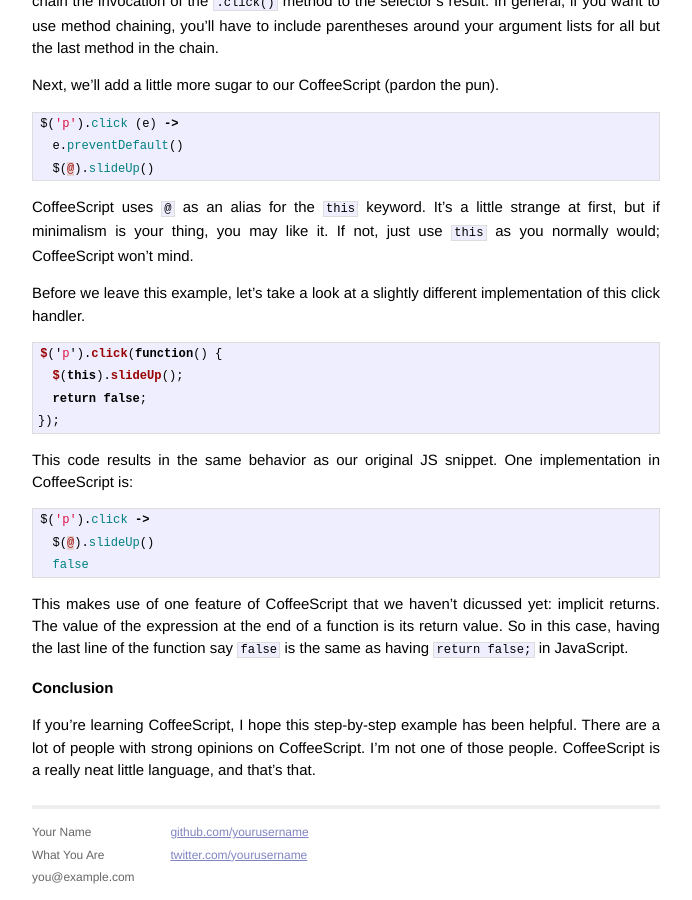
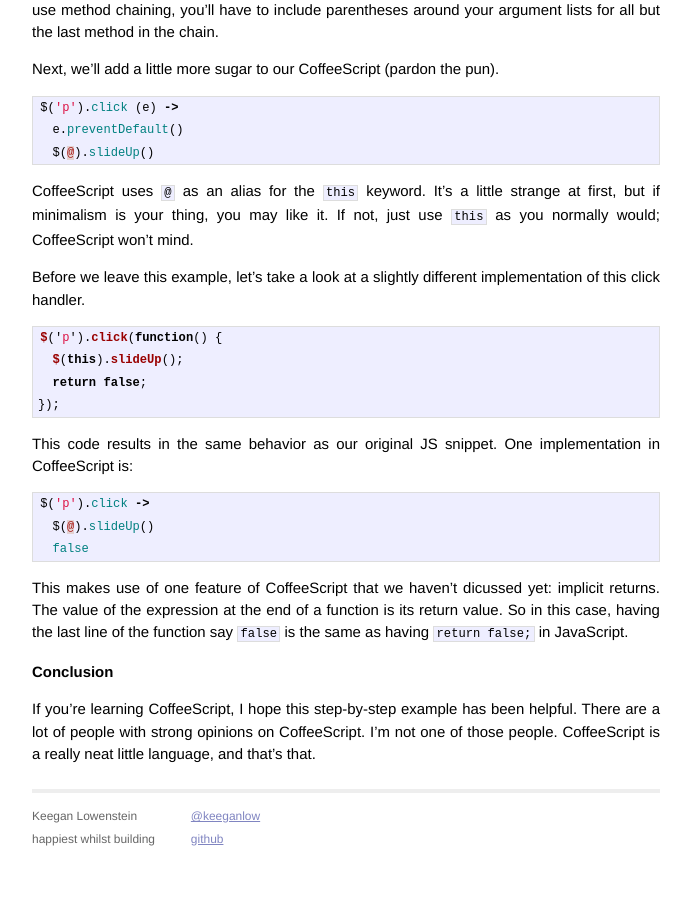
Before and after one commit to keeganlow/keeganlow.github.io, a Jekyll site: the page built from _posts/2012-05-28-coffeescript-for-the-jqueryist.markdown, in a window 1280 px wide and 900 px high, scrolled down 1794 px. Shown: the whole window, without its empty margins (294-986 px from the left). Built offline with Jekyll 4.4.1, drawn with Linux system fonts in a browser that asks for light colours; Markdown is read by kramdown in place of the engine named in the settings; after the commit the page ends 2656 px from its top, so only the background shows below that.

Commit message:
Tweak ish

```diff
--- a/_config.yml
+++ b/_config.yml
@@ -1,3 +1,99 @@
-name: Your New Jekyll Site
-markdown: redcarpet
-pygments: true
+# ----------------------- #
+#      Main Configs       #
+# ----------------------- #
+
+url: http://keeganlow.herokuapp.com
+title: Refactor
+subtitle: The personal blog of Keegan Lowenstein
+author: Keegan Lowenstein
+simple_search: http://google.com/search
+description:
+
+# Default date format is "ordinal" (resulting in "July 22nd 2007")
+# You can customize the format as defined in
+# http://www.ruby-doc.org/core-1.9.2/Time.html#method-i-strftime
+# Additionally, %o will give you the ordinal representation of the day
+#date_format: "ordinal"
+
+# RSS / Email (optional) subscription links (change if using something like Feedburner)
+#subscribe_rss: /atom.xml
+#subscribe_email:
+# RSS feeds can list your email address if you like
+#email:
+
+# ----------------------- #
+#    Jekyll & Plugins     #
+# ----------------------- #
+
+# If publishing to a subdirectory as in http://site.com/project set 'root: /project'
+#root: /
+#permalink: /blog/:year/:month/:day/:title/
+#source: source
+#destination: public
+#plugins: plugins
+#code_dir: downloads/code
+#category_dir: blog/categories
+#markdown: rdiscount
+#pygments: false # default python pygments have been replaced by pygments.rb
+
+#paginate: 10          # Posts per page on the blog index
+#pagination_dir: blog  # Directory base for pagination URLs eg. /blog/page/2/
+#recent_posts: 5       # Posts in the sidebar Recent Posts section
+#excerpt_link: "Read on &rarr;"  # "Continue reading" link text at the bottom of excerpted articles
+
+#titlecase: true       # Converts page and post titles to titlecase
+
+# list each of the sidebar modules you want to include, in the order you want them to appear.
+# To add custom asides, create files in /source/_includes/custom/asides/ and add them to the list like 'custom/asides/custom_aside_name.html'
+#default_asides: [asides/recent_posts.html, asides/github.html, asides/twitter.html, asides/delicious.html, asides/pinboard.html, asides/googleplus.html]
+
+# Each layout uses the default asides, but they can have their own asides instead. Simply uncomment the lines below
+# and add an array with the asides you want to use.
+# blog_index_asides:
+# post_asides:
+# page_asides:
+
+# ----------------------- #
+#   3rd Party Settings    #
+# ----------------------- #
+
+# Github repositories
+#github_user: lowensk
+#github_repo_count: 0
+#github_show_profile_link: true
+#github_skip_forks: true
+
+# Twitter
+twitter_user: keeganlow
+twitter_tweet_count: 4
+twitter_show_replies: false
+twitter_follow_button: true
+twitter_show_follower_count: false
+twitter_tweet_button: true
+
+# Google +1
+google_plus_one: false
+google_plus_one_size: medium
+
+# Google Plus Profile
+# Hidden: No visible button, just add author information to search results
+googleplus_user:
+googleplus_hidden: false
+
+# Pinboard
+#pinboard_user:
+#pinboard_count: 3
+
+# Delicious
+#delicious_user:
+#delicious_count: 3
+
+# Disqus Comments
+#disqus_short_name:
+#disqus_show_comment_count: false
+
+# Google Analytics
+google_analytics_tracking_id: UA-32163082-1
+
+# Facebook Like
+facebook_like: false
--- a/_layouts/default.html
+++ b/_layouts/default.html
@@ -26,15 +26,14 @@
           <div class="footer">
             <div class="contact">
               <p>
-                Your Name<br />
-                What You Are<br />
-                you@example.com
+                Keegan Lowenstein<br />
+                happiest whilst building<br />
               </p>
             </div>
             <div class="contact">
               <p>
-                <a href="https://github.com/yourusername">github.com/yourusername</a><br />
-                <a href="https://twitter.com/yourusername">twitter.com/yourusername</a><br />
+                <a href="https://twitter.com/keeganlow">@keeganlow</a><br />
+                <a href="https://github.com/lowensk">github</a><br />
               </p>
             </div>
           </div>
```
